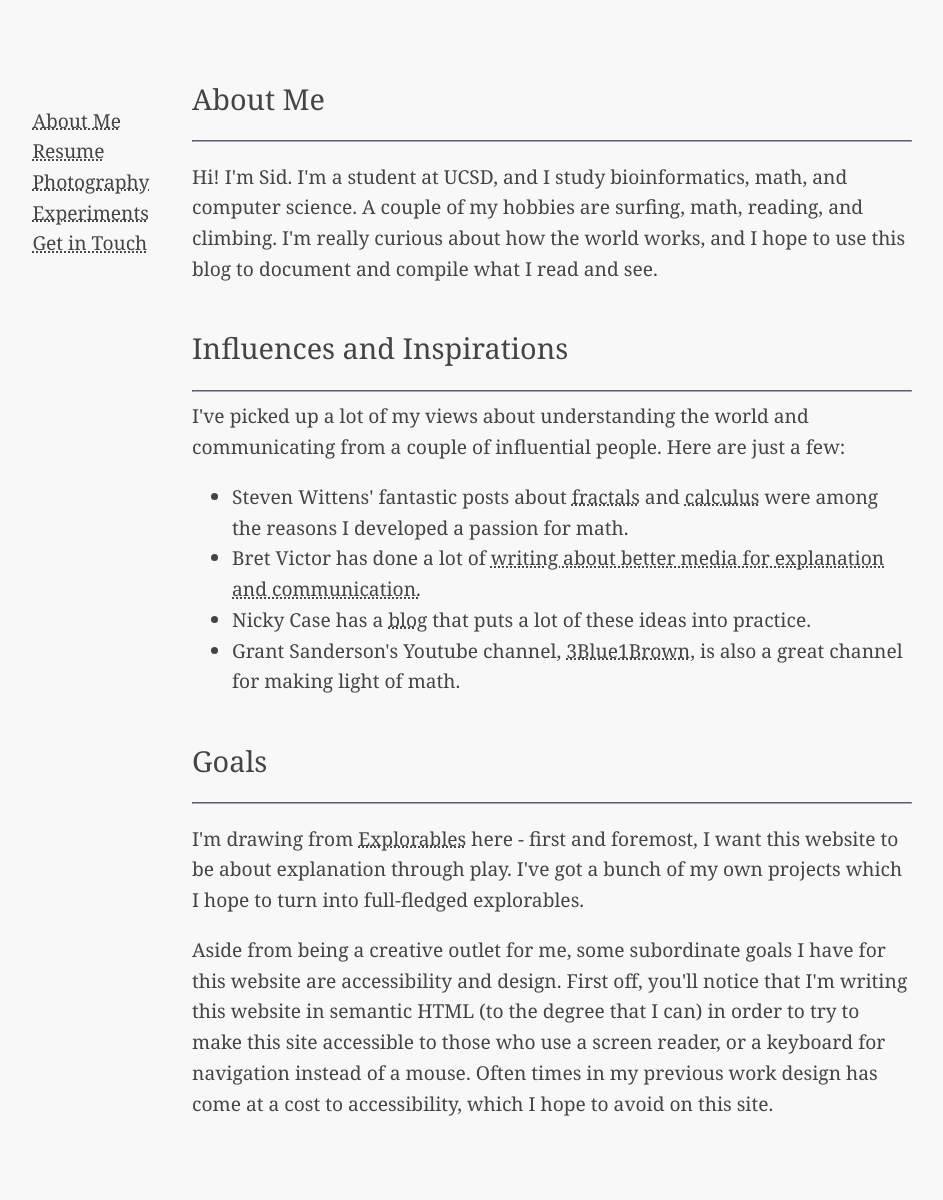
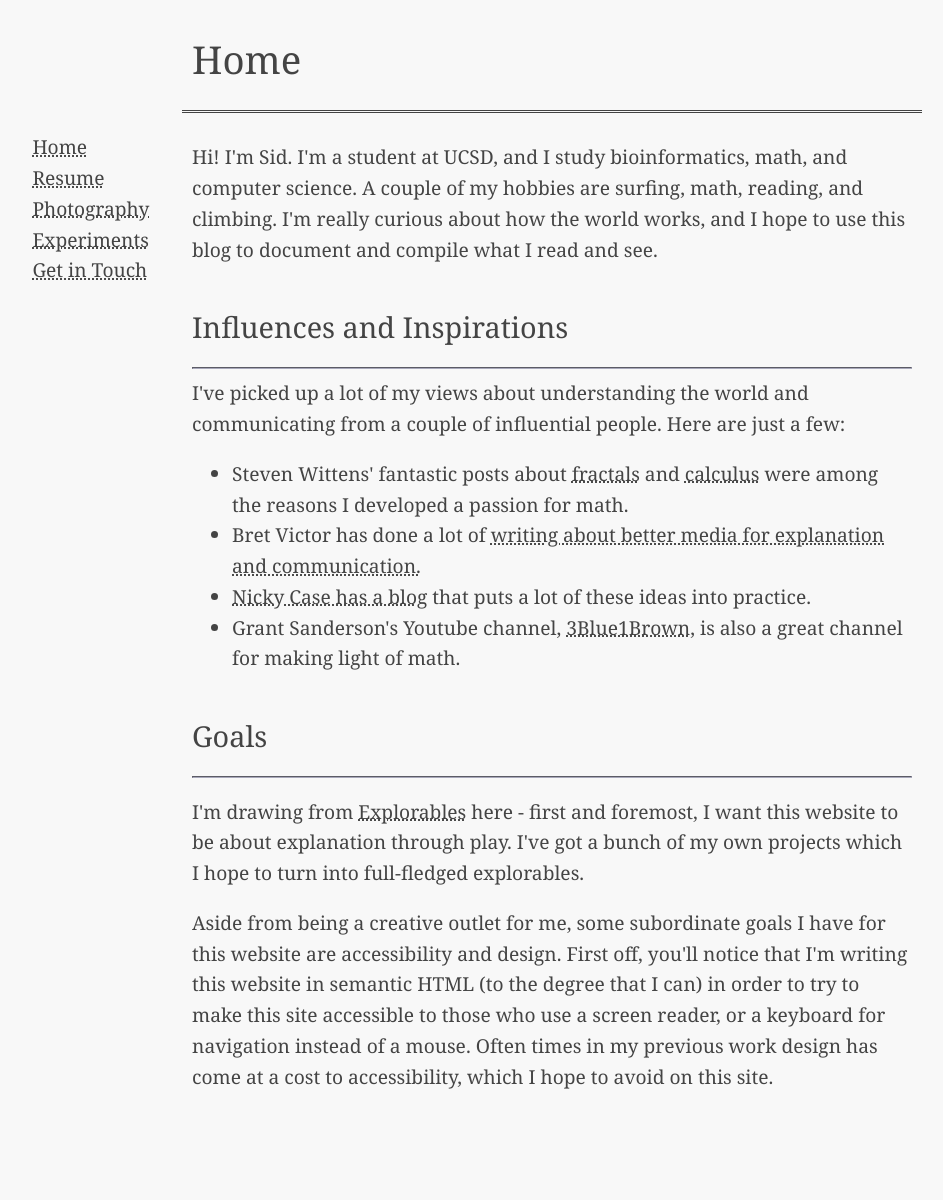
Before and after one commit to sidlim/sidlim.github.io, a Jekyll site: the page built from index.html, in a window 1280 px wide. Shown: the whole page, without its empty margins (88-1031 px from the left). Built offline with Jekyll 4.4.1, drawn with Linux system fonts in a browser that asks for light colours; Markdown is read by kramdown in place of the engine named in the settings; after the commit the page ends 1173 px from its top, so only the background shows below that.

Commit message:
changed styling, made modular header

```diff
--- a/_layouts/default.html
+++ b/_layouts/default.html
@@ -12,16 +12,23 @@
     <body>
         <nav>
             <ul>
-                <li><a href='/'>About Me</a></li>
+                <li><a href='/'>Home</a></li>
                 <li><a href='resume.pdf'>Resume</a></li>
                 <li><a href='https://photos.app.goo.gl/9T4vCW6RxxV7BSfW9'>Photography</a></li>
                 <li><a href='experiments.html'>Experiments</a></li>
                 <li><a href='mailto:slimaye@ucsd.edu'>Get in Touch</a></li>
             </ul>
         </nav>
+        <header>
+            {% if page.header %}
+                {% include {{ page.header }} %}
+            {% else %}
+                <h1> {{ page.title }} </h1>
+            {% endif %}
+        </header>
         <article>
 
-        {{ content }}
+        {{ page.content }}
 
         </article>
     </body>
--- a/device_layout.css
+++ b/device_layout.css
@@ -1,17 +1,17 @@
 @media screen and (min-width: 601px) {
     body {
-        grid-template-rows: 40px auto 40px;
+        grid-template-rows: auto auto 40px;
         grid-template-columns: 1fr auto 1fr;
         grid-template-areas:
             "left-header header right-header"
             "nav content right-space"
-            "left-footer footer right-footer";
+            "nav footer right-footer";
     }
 
     nav {
         position: sticky;
         top: 0px;
-        margin: 2em 12.5% auto auto;
+        margin: 0em 12.5% auto auto;
     }
 }
 
@@ -21,6 +21,7 @@
         grid-template-columns: auto;
         grid-template-areas:
             "nav"
+            "header"
             "content"
             "footer"
     }
--- a/index.html
+++ b/index.html
@@ -3,8 +3,6 @@ layout: default
 title: Home
 ---
 <section>
-    <h2>About Me</h2>
-    <hr>
     <p>
         Hi! I'm Sid. I'm a student at UCSD, and I study bioinformatics,
         math, and computer science. A couple of my hobbies are surfing,
@@ -31,7 +29,7 @@ title: Home
                 for explanation and communication.</a>
         </li>
         <li>
-            Nicky Case has a <a href='https://ncase.me'>blog</a> that puts
+            <a href='https://ncase.me'>Nicky Case has a blog</a> that puts
                 a lot of these ideas into practice.
         </li>
         <li>
--- a/style.css
+++ b/style.css
@@ -7,6 +7,13 @@ body {
 
 section {
     padding-bottom: 0.2em;
+}
+
+header {
+    grid-area: header;
+    padding: 10px;
+    max-width: 720px;
+    border-bottom-style: double;
 }
 
 article {
@@ -23,8 +30,7 @@ nav > ul > li {
     list-style-type: none;
 }
 
-h2 {
-    line-height: 1.2em;
+h1, h2, h3, h4, h5, h6 {
     font-weight: normal
 }
 
```
